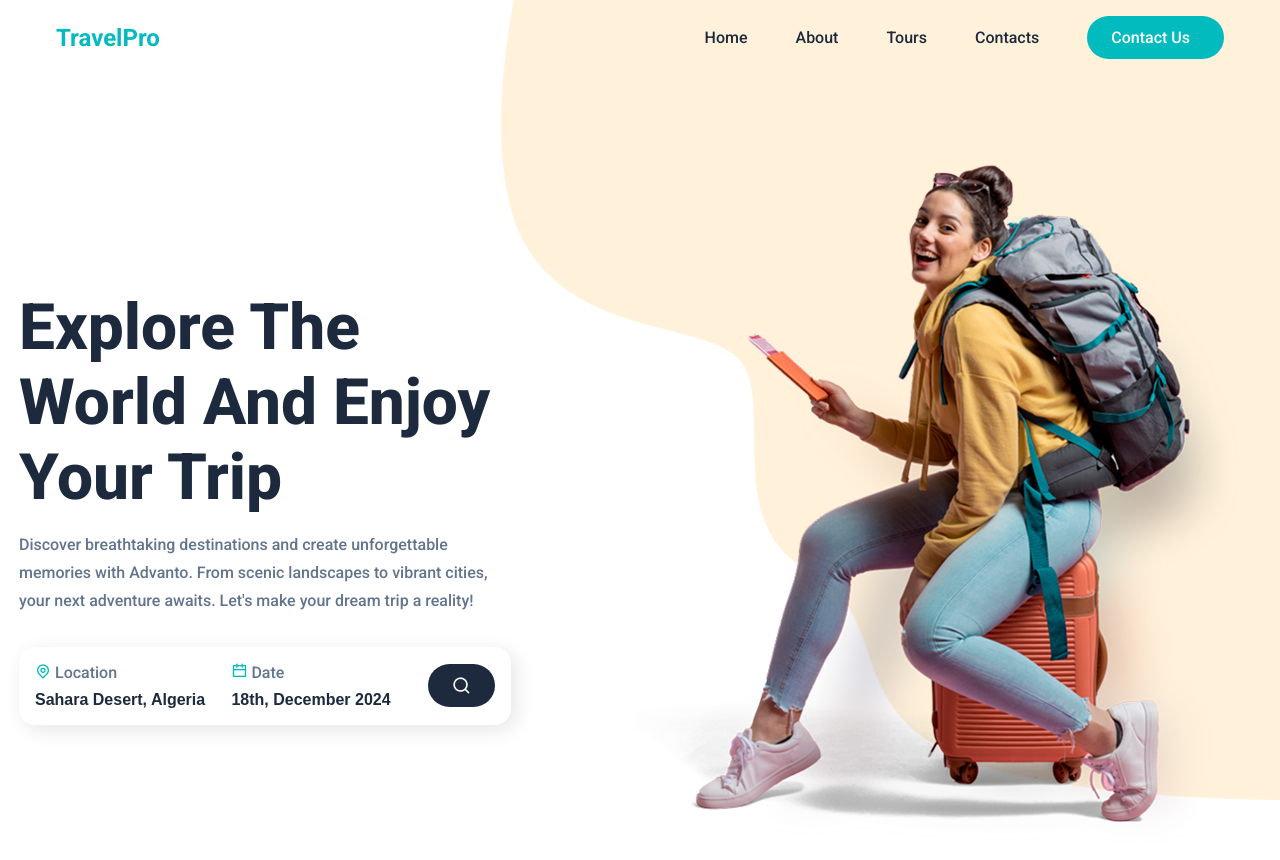
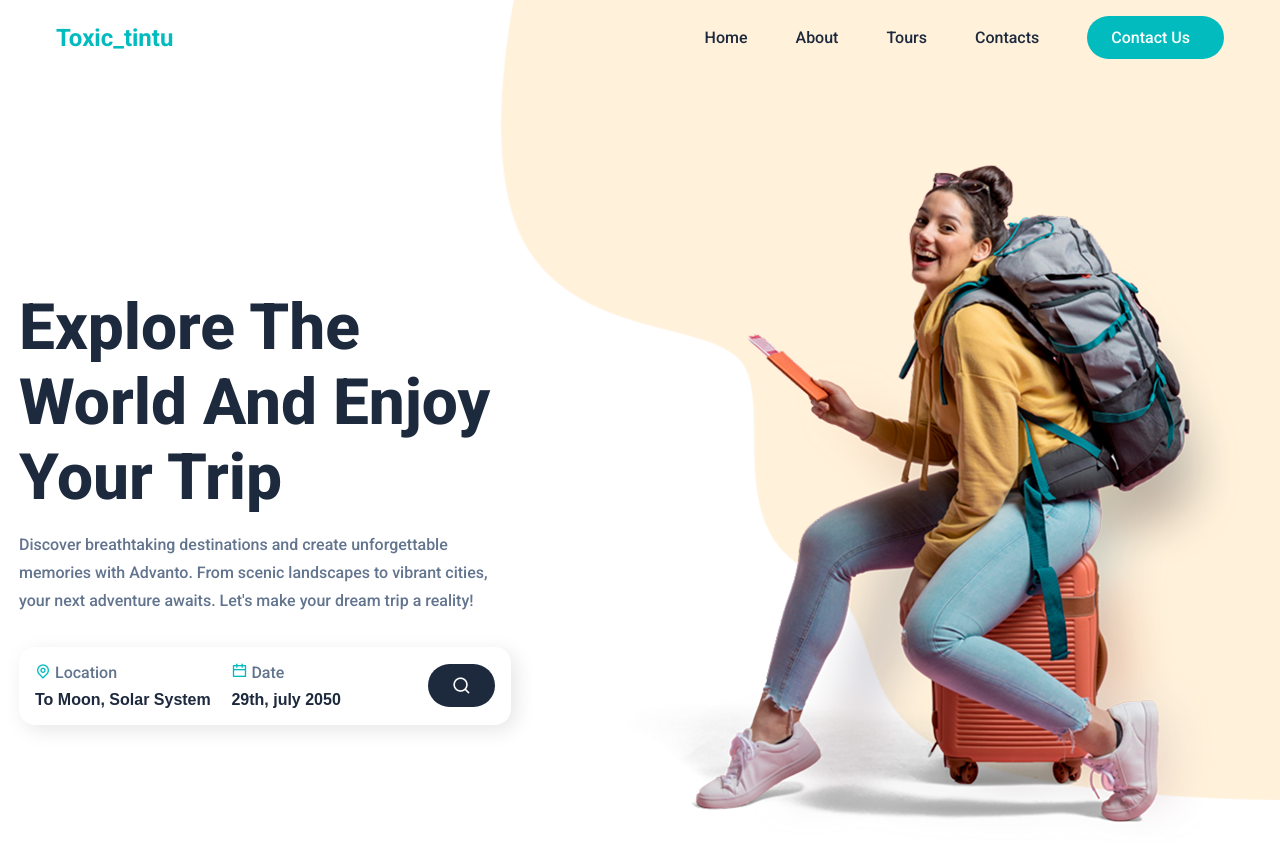
Before and after one commit to tintu10/t4xnothing, a plain HTML site: page tour/tour-index.html in a window 1280 px wide. Drawn offline with nearby package versions, Linux system fonts and the light colour scheme.

Commit message:
Update tour-index.html

```diff
--- a/tour/tour-index.html
+++ b/tour/tour-index.html
@@ -13,7 +13,7 @@
       <div class="nav__header">
         <div class="nav__logo">
           <a href="https://t4x.shop">
-            <h1 data-aos="zoom-in" data-aos-duration="1500">TravelPro</h1>
+            <h1 data-aos="zoom-in" data-aos-duration="1500">Toxic_tintu</h1>
           </a>
         </div>
         <div class="nav__menu__btn" id="menu-btn">
@@ -54,7 +54,7 @@
             <input
               type="text"
               name="location"
-              placeholder="Sahara Desert, Algeria"
+              placeholder="To Moon, Solar System"
             />
           </div>
           <div class="input__group">
@@ -64,7 +64,7 @@
             <input
               type="text"
               name="location"
-              placeholder="18th, December 2024"
+              placeholder="29th, july 2050"
             />
           </div>
           <button class="btn">
```
